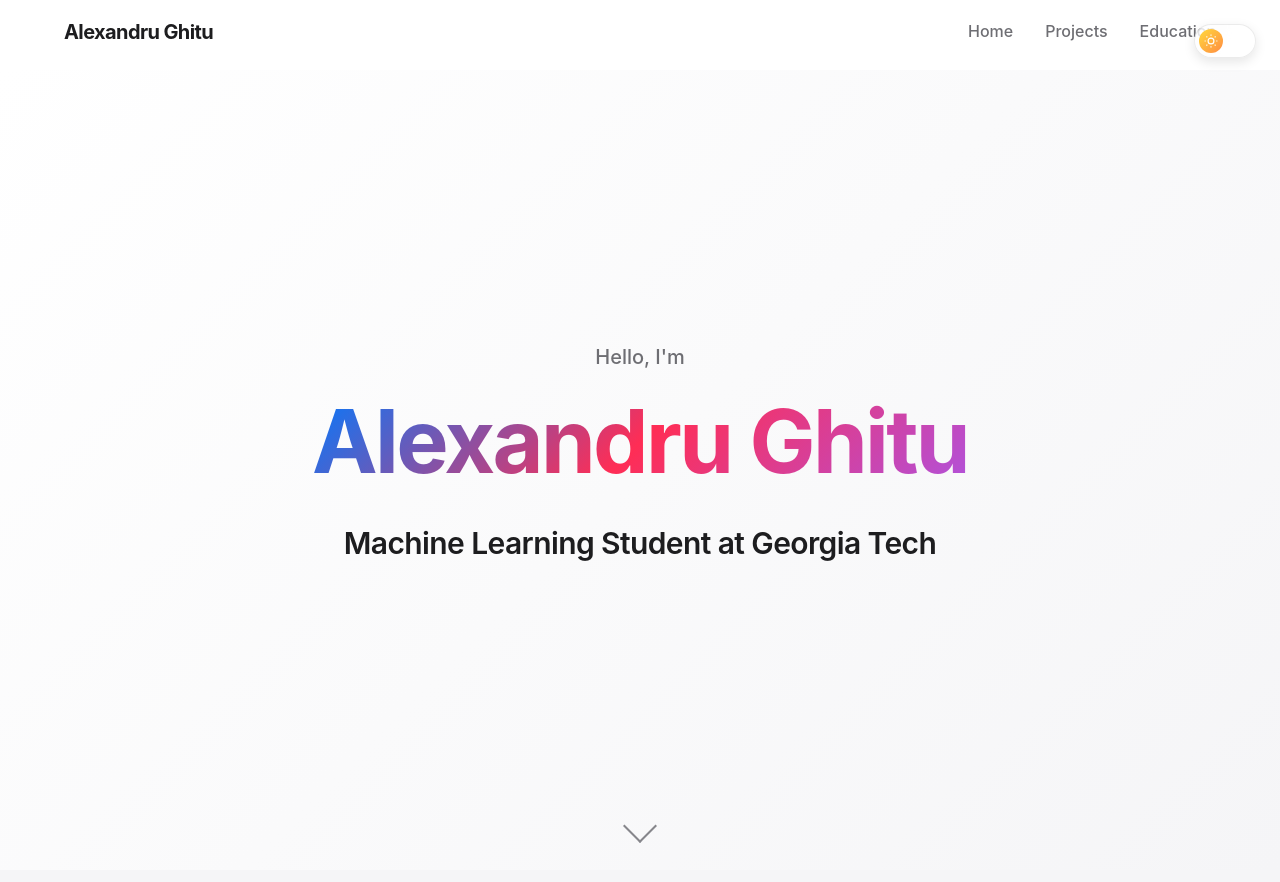
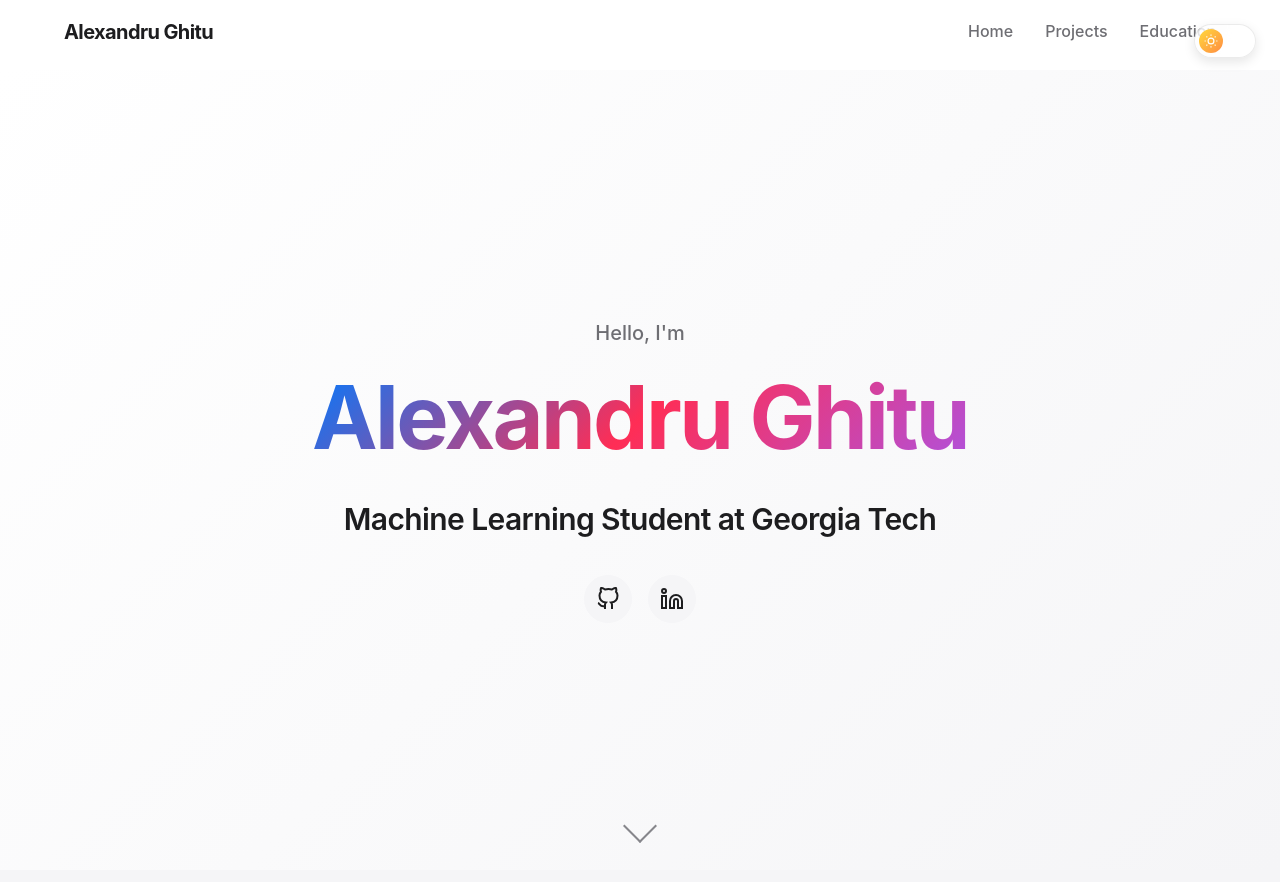
Before and after one commit to alexghitu/alexghitu.github.io, a React (Vite) app: page / in a window 1280 px wide. Shown: the top 882 px of the page. Built offline with nearby package versions, Linux system fonts and the light colour scheme.

Commit message:
hero: add socials

```diff
--- a/src/components/sections/hero/Hero.tsx
+++ b/src/components/sections/hero/Hero.tsx
@@ -1,6 +1,7 @@
 import HeroGreeting from './HeroGreeting';
 import HeroName from './HeroName';
 import HeroBio from './HeroBio';
+import HeroSocials from './HeroSocials';
 import ScrollIndicator from './ScrollIndicator';
 import './Hero.css';
 
@@ -12,6 +13,7 @@ export default function Hero() {
           <HeroGreeting greeting="Hello, I'm" />
           <HeroName name="Alexandru Ghitu" />
           <HeroBio bio="Machine Learning Student at Georgia Tech" />
+          <HeroSocials />
         </div>
       </div>
       <ScrollIndicator />
--- /dev/null
+++ b/src/components/sections/hero/HeroSocials.css
@@ -0,0 +1,42 @@
+.hero-socials {
+  display: flex;
+  gap: 1rem;
+  justify-content: center;
+  margin-top: 2rem;
+}
+
+.social-button {
+  display: flex;
+  align-items: center;
+  justify-content: center;
+  width: 48px;
+  height: 48px;
+  border-radius: 50%;
+  background: var(--bg-secondary);
+  color: var(--text-primary);
+  transition: all 0.3s ease;
+  border: 2px solid transparent;
+}
+
+.social-button:hover {
+  background: var(--accent-blue);
+  color: white;
+  border-color: var(--accent-blue);
+  transform: translateY(-4px);
+  box-shadow: 0 8px 16px rgba(0, 0, 0, 0.2);
+}
+
+.social-button:active {
+  transform: translateY(-2px);
+}
+
+@media (max-width: 768px) {
+  .hero-socials {
+    margin-top: 1.5rem;
+  }
+
+  .social-button {
+    width: 44px;
+    height: 44px;
+  }
+}
--- /dev/null
+++ b/src/components/sections/hero/HeroSocials.tsx
@@ -0,0 +1,35 @@
+import { GitHubIcon, LinkedInIcon } from '../../ui/Icon';
+import { socialLinks } from '../../../constants/data';
+import './HeroSocials.css';
+
+export default function HeroSocials() {
+  const githubLink = socialLinks.find(link => link.icon === 'github');
+  const linkedinLink = socialLinks.find(link => link.icon === 'linkedin');
+
+  return (
+    <div className="hero-socials">
+      {githubLink && (
+        <a
+          href={githubLink.url}
+          target="_blank"
+          rel="noopener noreferrer"
+          className="social-button"
+          aria-label="GitHub"
+        >
+          <GitHubIcon size={24} />
+        </a>
+      )}
+      {linkedinLink && (
+        <a
+          href={linkedinLink.url}
+          target="_blank"
+          rel="noopener noreferrer"
+          className="social-button"
+          aria-label="LinkedIn"
+        >
+          <LinkedInIcon size={24} />
+        </a>
+      )}
+    </div>
+  );
+}
--- a/src/constants/data.ts
+++ b/src/constants/data.ts
@@ -17,7 +17,7 @@ export const socialLinks: SocialLink[] = [
   {
     id: 'social-2',
     name: 'LinkedIn',
-    url: '#',
+    url: 'https://www.linkedin.com/in/alexandru-ghitu-108676226/',
     icon: 'linkedin'
   },
   {
```
